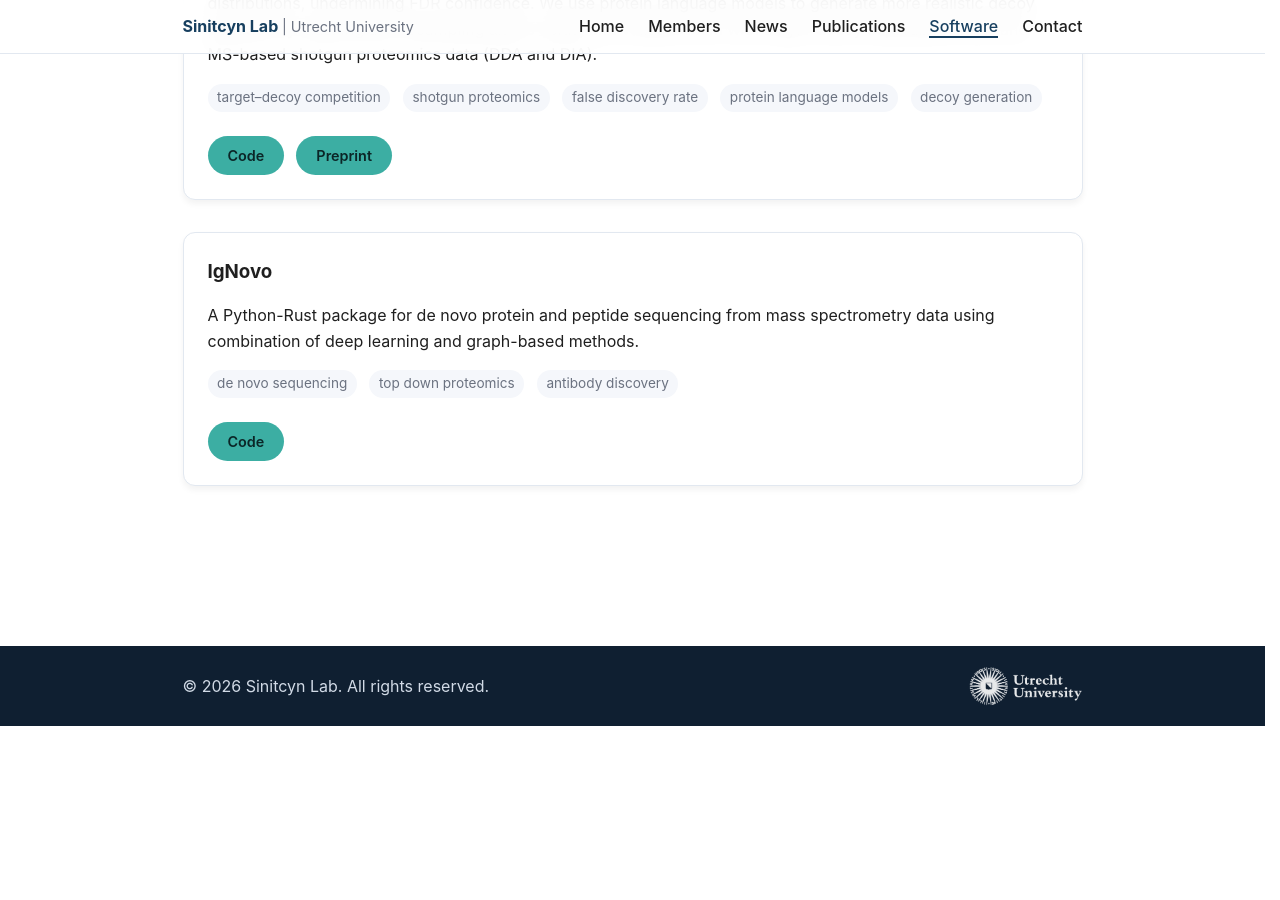
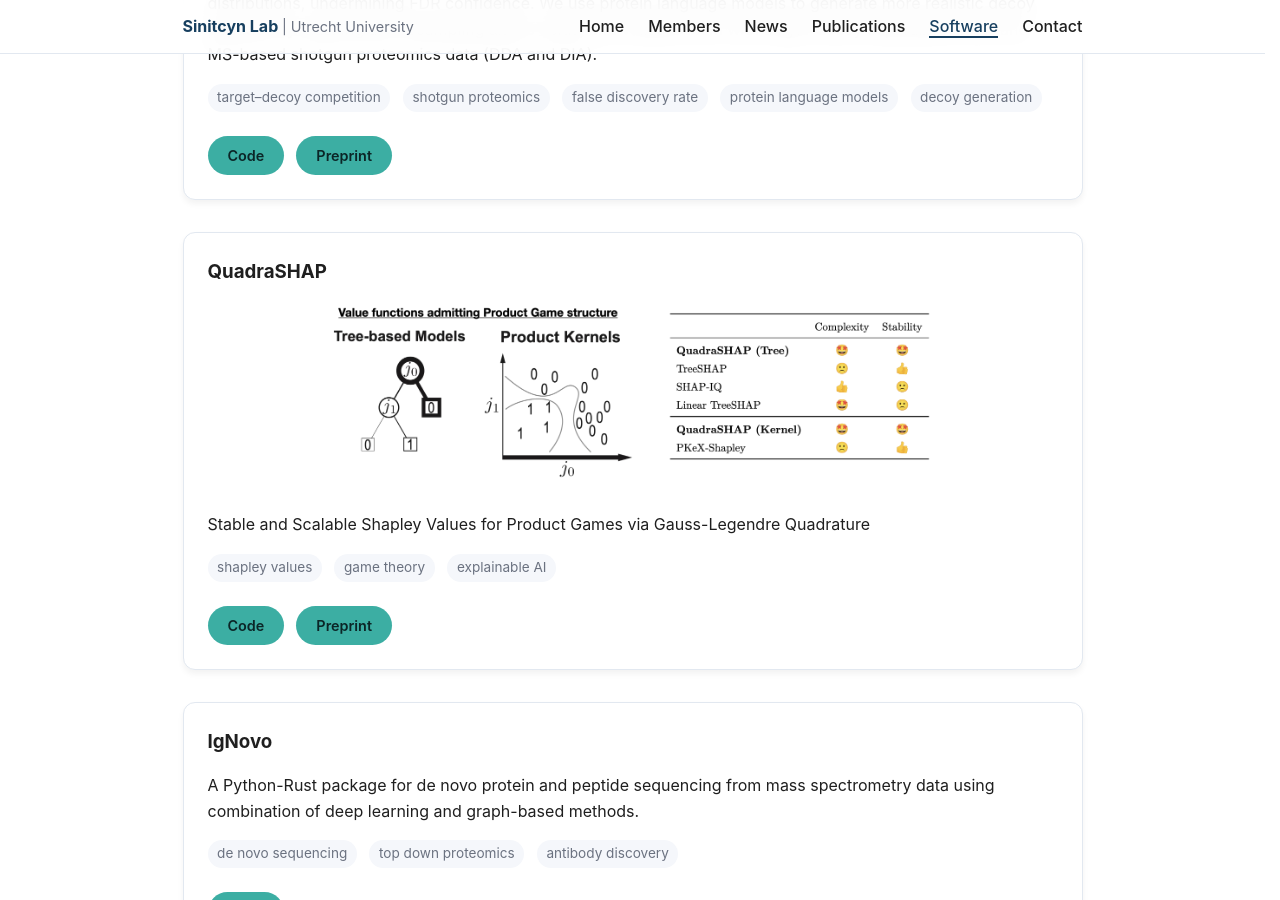
Before and after one commit to SinitcynLab/Sinitcynlab.github.io, a Jekyll site: the page built from software/index.md, in a window 1280 px wide and 900 px high, scrolled down 1328 px. Built offline with Jekyll 4.4.1, drawn with Linux system fonts in a browser that asks for light colours; before the commit the page ends 2054 px from its top, so only the background shows below that.

Commit message:
corrections

```diff
--- a/_data/publications.yml
+++ b/_data/publications.yml
@@ -1,5 +1,5 @@
 - title: "QuadraSHAP: Stable and Scalable Shapley Values for Product Games via Gauss-Legendre Quadrature"
-  authors: <b>M. Mohammadi</b>, <b>G. Reznikov</b>, <b>P. Sinitcyn</b>, K. Muandet, S. L. Chau"
+  authors: "<b>M. Mohammadi</b>, <b>G. Reznikov</b>, <b>P. Sinitcyn</b>, K. Muandet, S. L. Chau"
   venue: "arXiv 2026"
   link: "https://arxiv.org/abs/2605.05870"
 
--- a/_data/software.yml
+++ b/_data/software.yml
@@ -10,6 +10,16 @@
     - protein language models
     - decoy generation
 
+- name: QuadraSHAP
+  illustration: quadrashap.png
+  description: "Stable and Scalable Shapley Values for Product Games via Gauss-Legendre Quadrature"
+  github: https://github.com/Majeed7/ProductSemiValues
+  preprint: https://arxiv.org/abs/2605.05870
+  tags:
+    - shapley values
+    - game theory
+    - explainable AI
+
 - name: IgNovo
   description: "A Python-Rust package for de novo protein and peptide sequencing from mass spectrometry data using combination of deep learning and graph-based methods."
   github: https://github.com/gritukan/ignovo
```
Also changed, not shown: assets/images/photo/quadrashap.png (added).
